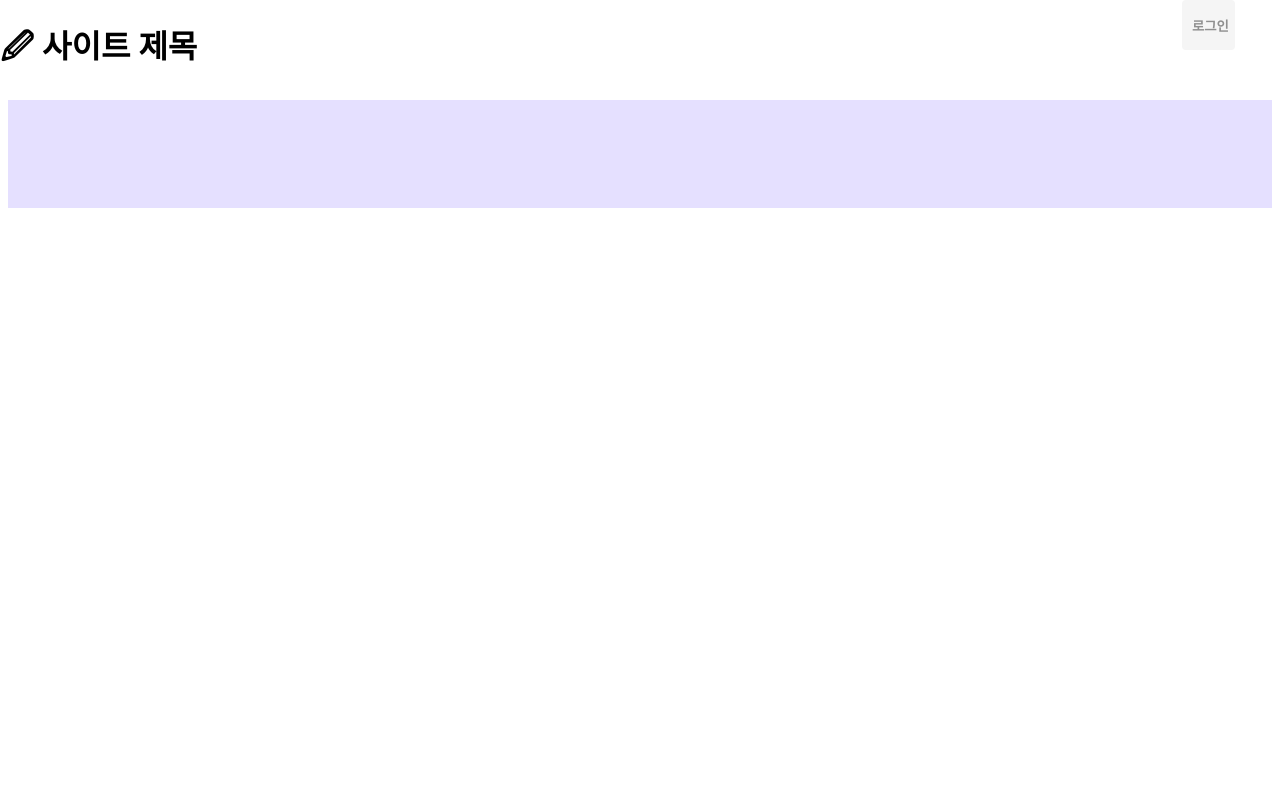
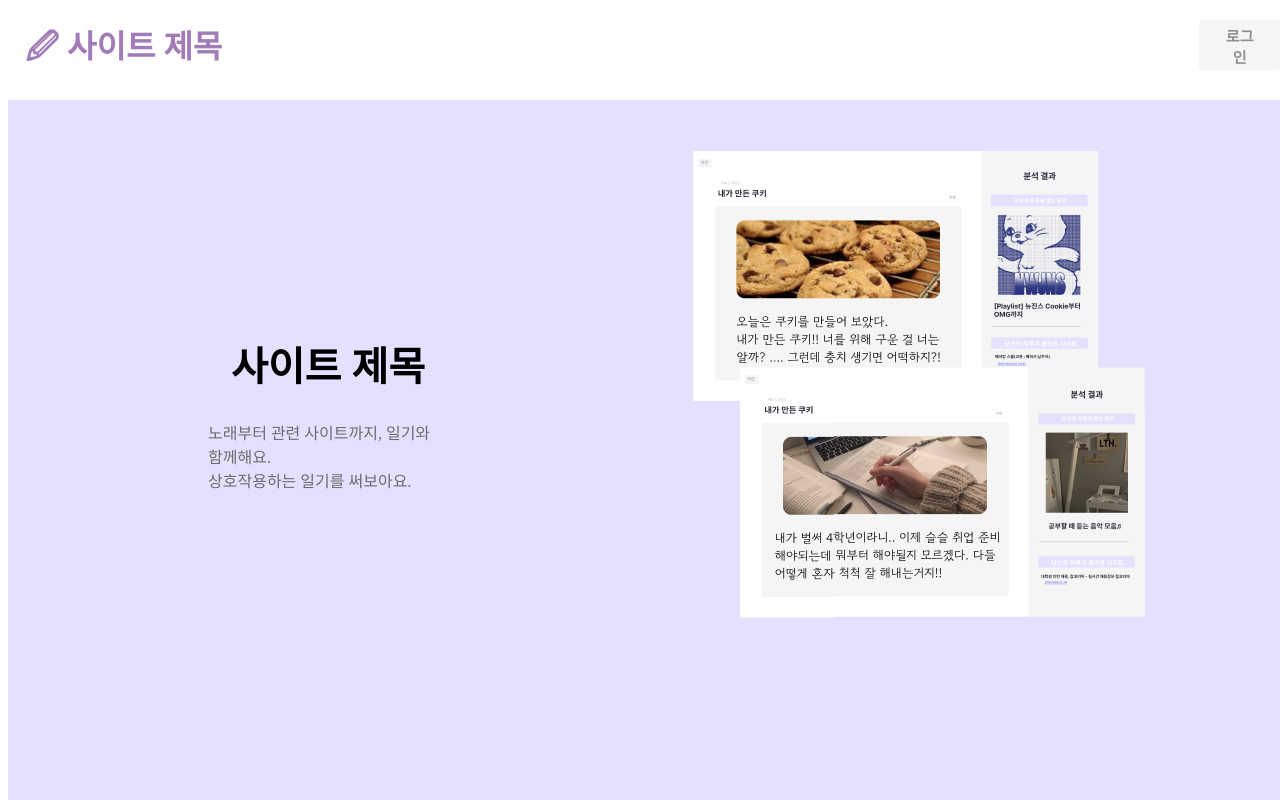
Before and after one commit to ongsim0629/dAy_I, a React (Create React App) app in the folder front-end/: page / in a window 1280 px wide. Built offline with nearby package versions, Linux system fonts and the light colour scheme.

Commit message:
style: Index 이미지 추가, css 다듬기

```diff
--- a/front-end/src/Index/IndexPage.jsx
+++ b/front-end/src/Index/IndexPage.jsx
@@ -1,5 +1,7 @@
 import React from 'react';
 import styled from "styled-components";
+//import IndexImage from "./IndexImage.png"; //사진 배경 하얀 버전 (화질 좋음, 어색함)
+import Test from "./test.png"; //사진 배경에 보라색 포함된 버전 (화질낮음, 자연스러움)
 import { Link } from "react-router-dom";
 
 const Header = styled.header`
@@ -13,8 +15,8 @@ const Header = styled.header`
 
 const Layout = styled.div`
     padding-top: 100px;
-    width:100%;
-    height: 100px;
+    width: 100vw;
+    height: 100vh;
     background-color: #E5E0FF;
 `;
 
@@ -37,18 +39,31 @@ const LoginButton = styled.button`
 `;
 
 function IndexPage(){
-
     return(
-        <div>
-            <Header>
-                <div style={{display:'flex'}}>
-                    <h1 style={{width:'90%'}}> &#128393; 사이트 제목 </h1>
+        <div style={{position:'fixed'}}>
+            <Header >
+                <div style={{display:'flex', flexDirection:'row'}}>
+                    <h1 style={{width:'90%', color:'#A27CB9', marginLeft:'25px'}}> &#128393; 사이트 제목 </h1>
                     <Link to="/members/login">
-                        <LoginButton>로그인</LoginButton>
+                        <LoginButton style={{marginTop:'20px', padding:'5px 20px', fontSize:'15px', fontFamily:'AbeeZee'}}>로그인</LoginButton>
                     </Link>
                 </div>
             </Header>
-            <Layout></Layout>
+            <Layout style={{display:'flex'}}>
+                <div style={{width:'50%'}}>
+                        <div style={{margin: '200px', display:'flex', alignItems:'center', flexDirection:'column', justifyContent:'center'}}>
+                            <h1 style={{fontSize:'40px'}}>사이트 제목</h1>
+                            <p style={{marginTop:'0px',color:"#6D6D6D", fontFamily:'AbeeZee'}}>노래부터 관련 사이트까지, 일기와 함께해요. <br></br>
+                                상호작용하는 일기를 써보아요. </p>
+                        </div>
+
+
+                </div>
+                <div >
+                    {/* <img className="phoneImage" alt="IndexImage" src={IndexImage}  /> */}
+                    <img style={{margin:'30px'}}alt="IndexImage" src={Test}  />
+                </div>
+            </Layout>
         </div>
     );
 }
```
Also changed, not shown: front-end/src/Index/IndexImage.png (added), front-end/src/Index/test.png (added).
